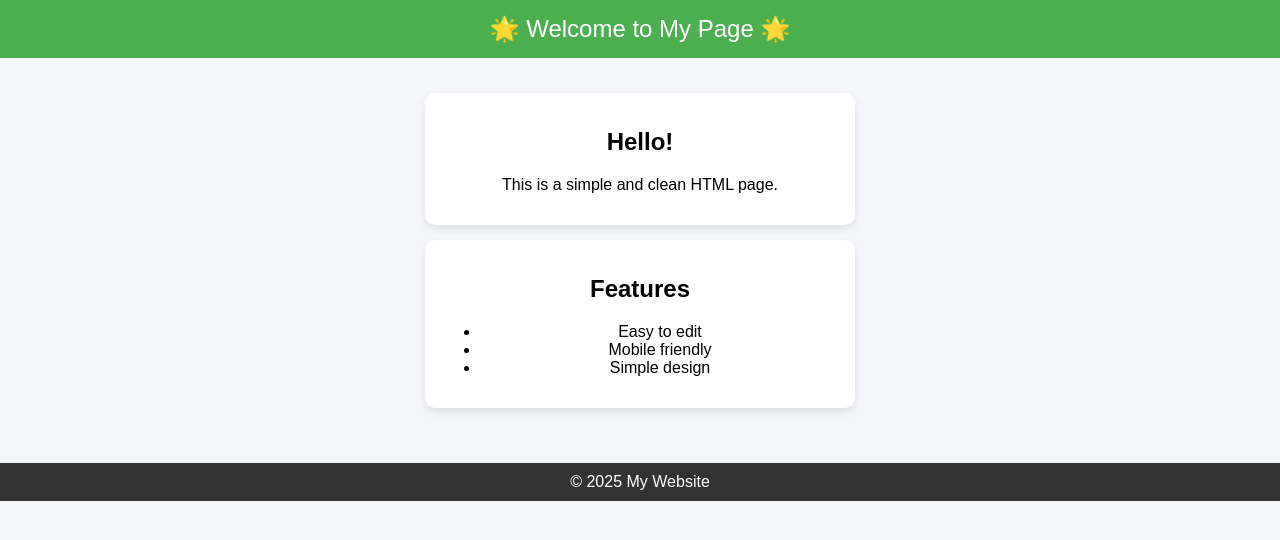
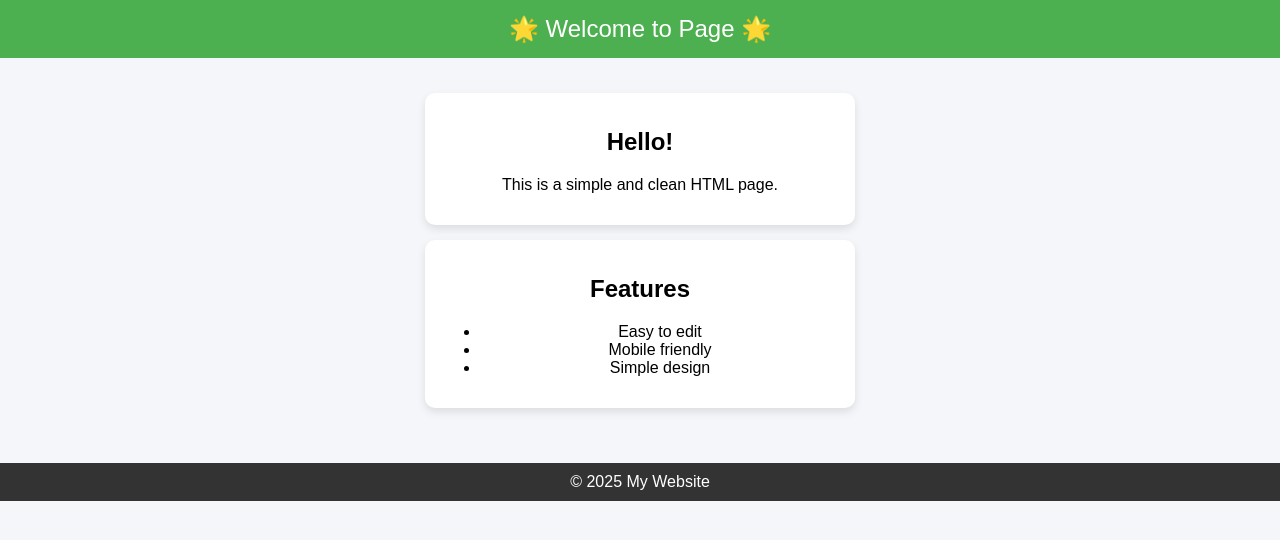
Before and after one commit to kireetikotturu/proj1, a plain HTML site: page index.html in a window 1280 px wide. Drawn offline with Linux system fonts and the light colour scheme.

Commit message:
Update index.html

```diff
--- a/index.html
+++ b/index.html
@@ -7,7 +7,7 @@
     <link rel="stylesheet" href="style.css">
 </head>
 <body>
-  <header>🌟 Welcome to My Page 🌟</header>
+  <header>🌟 Welcome to Page 🌟</header>
 
   <main>
     <div class="card">
```
